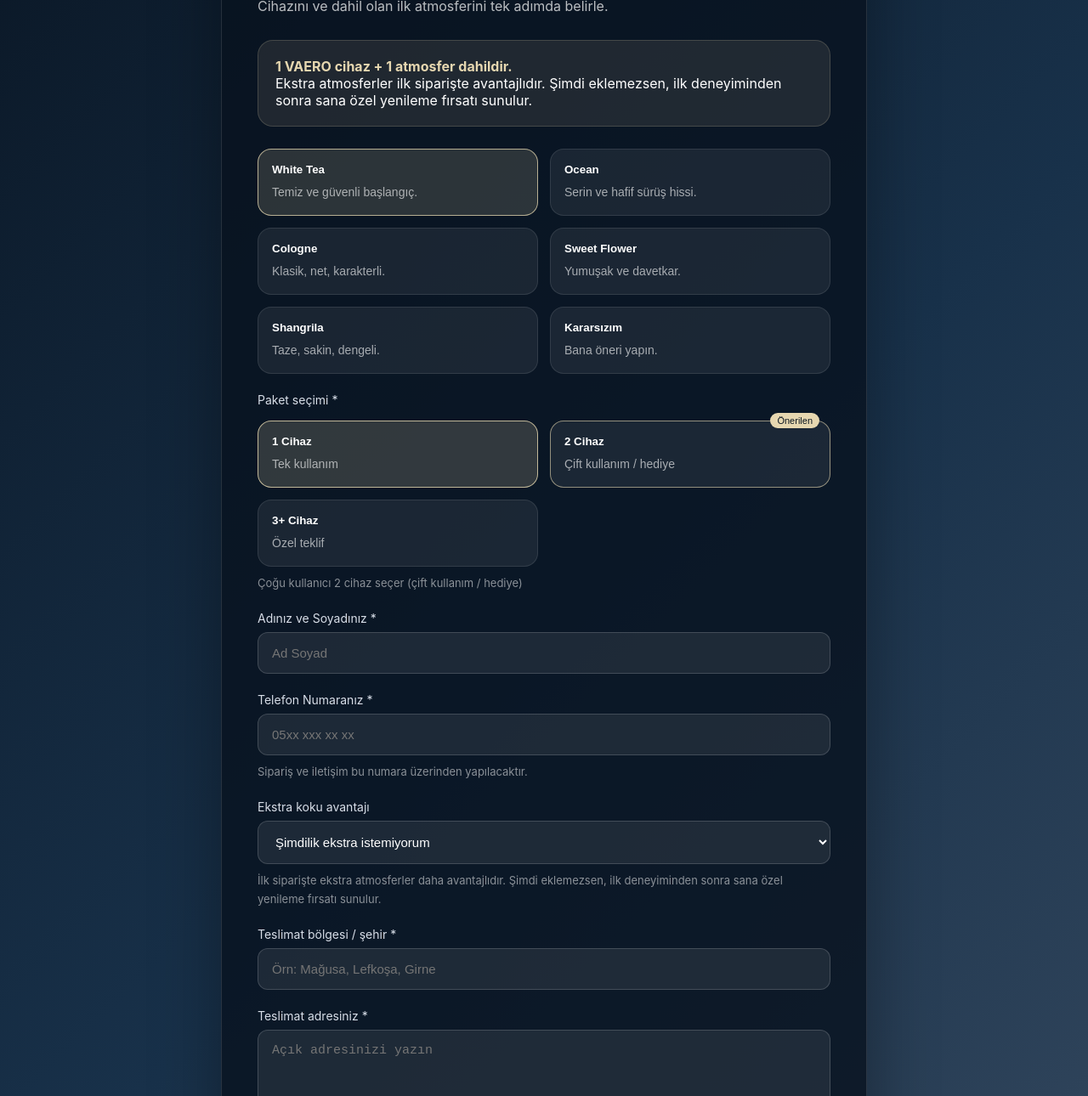
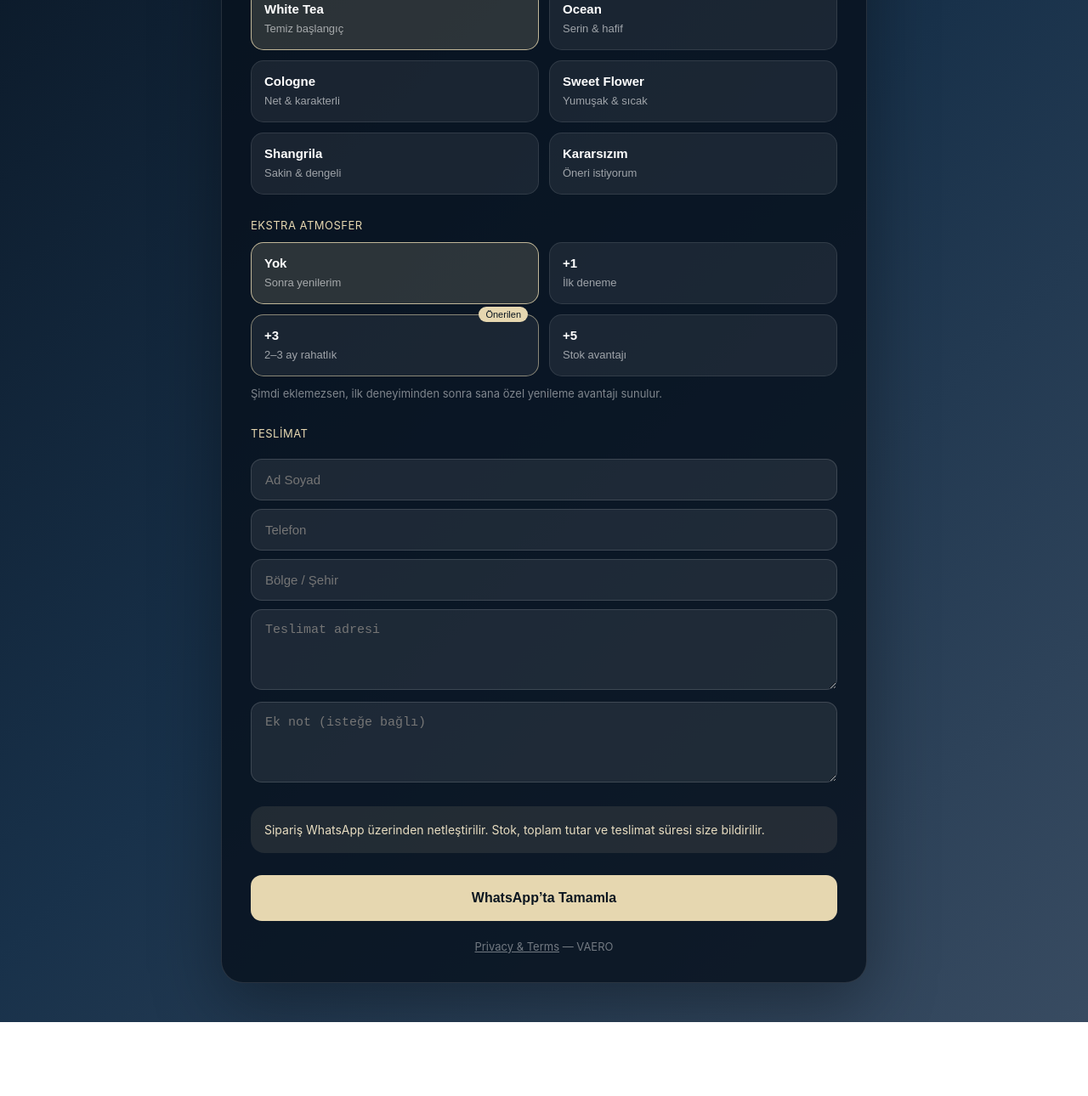
Before and after one commit to kanyfgk/vaero-order, a plain HTML site: page index.html in a window 1280 px wide. Shown: the part 554-1844 px from the top of the page at 85% size. After the commit the page ends 1757 px from the top, so only its background shows below. Drawn offline with nearby package versions, Linux system fonts and the light colour scheme.

Commit message:
Update index.html

```diff
--- a/index.html
+++ b/index.html
@@ -9,65 +9,29 @@
 <style>
 *{box-sizing:border-box;margin:0;padding:0}
 body{min-height:100vh;background:linear-gradient(135deg,#07111d,#18314a 55%,#384b61);color:white;font-family:-apple-system,BlinkMacSystemFont,"Segoe UI",Arial,sans-serif}
-.wrap{min-height:100vh;display:flex;align-items:center;justify-content:center;padding:60px 6%}
-.card{width:100%;max-width:760px;background:rgba(8,18,30,.80);border:1px solid rgba(255,255,255,.12);border-radius:26px;padding:42px;box-shadow:0 24px 80px rgba(0,0,0,.35)}
-.logo{font-family:"Oswald",Arial,sans-serif;font-size:42px;letter-spacing:6px;margin-bottom:10px}
-.kicker{color:#e6d7b0;font-size:13px;letter-spacing:1px;margin-bottom:30px}
-h1,h2{font-family:"Oswald",Arial,sans-serif;line-height:115%}
-h1{font-size:42px;margin-bottom:14px}
-h2{font-size:30px;margin:34px 0 14px}
-.intro,.muted{color:rgba(255,255,255,.72);font-size:16px;line-height:27px}
-.panel{margin:26px 0;padding:20px;border-radius:18px;background:rgba(230,215,176,.10);border:1px solid rgba(230,215,176,.18)}
-.panel strong{color:#e6d7b0}
-.scent-grid{display:grid;grid-template-columns:1fr 1fr;gap:14px;margin-top:16px}
-.scent-card{padding:16px;border-radius:16px;background:rgba(255,255,255,.07);border:1px solid rgba(255,255,255,.10)}
-.scent-card b{display:block;color:#fff;margin-bottom:8px}
-.scent-card span{color:rgba(255,255,255,.62);font-size:14px;line-height:22px}
-label{display:block;font-size:14px;color:#d8dee8;margin:22px 0 8px}
-input,select,textarea{width:100%;border:1px solid rgba(255,255,255,.16);background:rgba(255,255,255,.08);color:white;border-radius:12px;padding:15px 16px;font-size:15px;outline:none}
-select option{color:#111}
-textarea{min-height:105px;resize:vertical}
-.small{color:rgba(255,255,255,.52);font-size:13px;line-height:22px;margin-top:8px}
-.notice{margin-top:28px;padding:18px;border-radius:16px;background:rgba(230,215,176,.10);color:#e7dcc0;font-size:14px;line-height:24px}
-.btn{width:100%;margin-top:28px;border:0;border-radius:12px;padding:18px 24px;background:#e6d7b0;color:#0b1620;font-size:16px;font-weight:600;cursor:pointer}
-.footer{text-align:center;margin-top:24px;font-size:13px;color:rgba(255,255,255,.45)}
+.wrap{min-height:100vh;display:flex;align-items:center;justify-content:center;padding:46px 5%}
+.card{width:100%;max-width:760px;background:rgba(8,18,30,.82);border:1px solid rgba(255,255,255,.12);border-radius:26px;padding:34px;box-shadow:0 24px 80px rgba(0,0,0,.35)}
+.logo{font-family:"Oswald",Arial,sans-serif;font-size:42px;letter-spacing:6px;margin-bottom:8px}
+.kicker{color:#e6d7b0;font-size:12px;letter-spacing:1px;margin-bottom:24px}
+h1{font-family:"Oswald",Arial,sans-serif;font-size:40px;line-height:115%;margin-bottom:10px}
+.intro{color:rgba(255,255,255,.68);font-size:15px;line-height:24px;margin-bottom:26px}
+.block{margin-top:28px}
+.block-title{font-size:13px;color:#e6d7b0;letter-spacing:.5px;margin-bottom:12px}
+.grid{display:grid;grid-template-columns:1fr 1fr;gap:12px}
+.choice{padding:15px;border-radius:15px;background:rgba(255,255,255,.07);border:1px solid rgba(255,255,255,.10);color:white;text-align:left;cursor:pointer}
+.choice b{display:block;font-size:15px;margin-bottom:5px}
+.choice span{display:block;font-size:13px;color:rgba(255,255,255,.58);line-height:19px}
+.choice.active{border-color:rgba(230,215,176,.8);background:rgba(230,215,176,.16)}
+.choice.recommended{position:relative;border-color:rgba(230,215,176,.55)}
+.choice.recommended:after{content:"Önerilen";position:absolute;top:-10px;right:12px;background:#e6d7b0;color:#0b1620;font-size:11px;padding:3px 8px;border-radius:999px}
+input,textarea{width:100%;border:1px solid rgba(255,255,255,.14);background:rgba(255,255,255,.08);color:white;border-radius:13px;padding:15px 16px;font-size:15px;outline:none;margin-top:10px}
+textarea{min-height:95px;resize:vertical}
+.small{margin-top:10px;color:rgba(255,255,255,.48);font-size:13px;line-height:21px}
+.notice{margin-top:24px;padding:16px;border-radius:16px;background:rgba(230,215,176,.10);color:#e7dcc0;font-size:14px;line-height:23px}
+.btn{width:100%;margin-top:26px;border:0;border-radius:13px;padding:18px 24px;background:#e6d7b0;color:#0b1620;font-size:16px;font-weight:600;cursor:pointer}
+.footer{text-align:center;margin-top:22px;font-size:13px;color:rgba(255,255,255,.42)}
 .footer a{color:inherit;text-decoration:underline}
-@media(max-width:700px){.wrap{padding:34px 5%}.card{padding:30px 22px;border-radius:20px}h1{font-size:34px}.logo{font-size:36px}.scent-grid{grid-template-columns:1fr}}
-.scent-btn{
-  text-align:left;
-  cursor:pointer;
-  color:white;
-}
-.scent-btn.active{
-  border-color:rgba(230,215,176,.75);
-  background:rgba(230,215,176,.16);
-}
-  .package-btn{
-  cursor:pointer;
-  text-align:left;
-}
-
-.package-btn.active{
-  border-color:rgba(230,215,176,.8);
-  background:rgba(230,215,176,.18);
-}
-
-.package-btn.recommended{
-  border:1px solid rgba(230,215,176,.6);
-  position:relative;
-}
-
-.package-btn.recommended::after{
-  content:"Önerilen";
-  position:absolute;
-  top:-10px;
-  right:12px;
-  font-size:11px;
-  background:#e6d7b0;
-  color:#0b1620;
-  padding:3px 8px;
-  border-radius:999px;
-}
+@media(max-width:700px){.card{padding:28px 20px;border-radius:20px}h1{font-size:34px}.logo{font-size:36px}.grid{grid-template-columns:1fr}}
 </style>
 </head>
 
@@ -75,113 +39,70 @@
 <div class="wrap">
   <div class="card">
     <div class="logo">VAERO</div>
-    <div class="kicker">SİPARİŞ BAŞLANGICI</div>
+    <div class="kicker">SİPARİŞ EKRANI</div>
 
-    <h1>İlk atmosferini seç.</h1>
-    <p class="intro">
-      VAERO yalnızca bir cihaz değil; araç içinde daha temiz, kontrollü ve kişisel bir atmosfer kurma sistemidir.
-    </p>
+    <h1>Atmosferini oluştur.</h1>
+    <p class="intro">Cihazını, ilk atmosferini ve teslimat bilgilerini seç. Sipariş WhatsApp’ta netleşir.</p>
 
-    <div class="panel">
-      <strong>Paket içeriği:</strong><br>
-      1 VAERO cihaz + 1 seçili koku dahildir. Sipariş WhatsApp üzerinden onaylanmadan kesinleşmez.
-    </div>
+    <form id="orderForm">
 
-    <h2>Paketini seç</h2>
-<p class="muted">Cihazını ve dahil olan ilk atmosferini tek adımda belirle.</p>
+      <div class="block">
+        <div class="block-title">PAKET</div>
+        <div class="grid">
+          <button type="button" class="choice package-btn active" data-product="1 VAERO cihaz + 1 atmosfer" data-quantity="1">
+            <b>1 Cihaz</b><span>1 atmosfer dahil</span>
+          </button>
+          <button type="button" class="choice package-btn recommended" data-product="2 VAERO cihaz + 2 atmosfer" data-quantity="2">
+            <b>2 Cihaz</b><span>Çift kullanım / hediye</span>
+          </button>
+          <button type="button" class="choice package-btn" data-product="3+ VAERO cihaz" data-quantity="3+">
+            <b>3+ Cihaz</b><span>Özel teklif</span>
+          </button>
+        </div>
+      </div>
 
-<div class="panel">
-  <strong>1 VAERO cihaz + 1 atmosfer dahildir.</strong><br>
-  Ekstra atmosferler ilk siparişte avantajlıdır. Şimdi eklemezsen, ilk deneyiminden sonra sana özel yenileme fırsatı sunulur.
-</div>
+      <div class="block">
+        <div class="block-title">İLK ATMOSFER</div>
+        <div class="grid">
+          <button type="button" class="choice scent-btn active" data-scent="White Tea — temiz & ferah"><b>White Tea</b><span>Temiz başlangıç</span></button>
+          <button type="button" class="choice scent-btn" data-scent="Ocean — serin & rahatlatıcı"><b>Ocean</b><span>Serin & hafif</span></button>
+          <button type="button" class="choice scent-btn" data-scent="Cologne — klasik & güçlü"><b>Cologne</b><span>Net & karakterli</span></button>
+          <button type="button" class="choice scent-btn" data-scent="Sweet Flower — yumuşak & tatlı"><b>Sweet Flower</b><span>Yumuşak & sıcak</span></button>
+          <button type="button" class="choice scent-btn" data-scent="Shangrila — taze & hafif"><b>Shangrila</b><span>Sakin & dengeli</span></button>
+          <button type="button" class="choice scent-btn" data-scent="Kararsızım, siz önerin"><b>Kararsızım</b><span>Öneri istiyorum</span></button>
+        </div>
+      </div>
 
-<div class="scent-grid">
-  <button type="button" class="scent-card scent-btn active" data-scent="White Tea — temiz & ferah">
-    <b>White Tea</b><span>Temiz ve güvenli başlangıç.</span>
-  </button>
+      <div class="block">
+        <div class="block-title">EKSTRA ATMOSFER</div>
+        <div class="grid">
+          <button type="button" class="choice extra-btn active" data-extra="Şimdilik ekstra istemiyorum"><b>Yok</b><span>Sonra yenilerim</span></button>
+          <button type="button" class="choice extra-btn" data-extra="+1 ekstra koku avantajı istiyorum"><b>+1</b><span>İlk deneme</span></button>
+          <button type="button" class="choice extra-btn recommended" data-extra="+3 ekstra koku avantajı istiyorum"><b>+3</b><span>2–3 ay rahatlık</span></button>
+          <button type="button" class="choice extra-btn" data-extra="+5 ekstra koku avantajı istiyorum"><b>+5</b><span>Stok avantajı</span></button>
+        </div>
+        <div class="small">Şimdi eklemezsen, ilk deneyiminden sonra sana özel yenileme avantajı sunulur.</div>
+      </div>
 
-  <button type="button" class="scent-card scent-btn" data-scent="Ocean — serin & rahatlatıcı">
-    <b>Ocean</b><span>Serin ve hafif sürüş hissi.</span>
-  </button>
+      <div class="block">
+        <div class="block-title">TESLİMAT</div>
+        <input id="name" type="text" required placeholder="Ad Soyad">
+        <input id="phone" type="tel" required placeholder="Telefon">
+        <input id="region" type="text" required placeholder="Bölge / Şehir">
+        <textarea id="address" required placeholder="Teslimat adresi"></textarea>
+        <textarea id="note" placeholder="Ek not (isteğe bağlı)"></textarea>
+      </div>
 
-  <button type="button" class="scent-card scent-btn" data-scent="Cologne — klasik & güçlü">
-    <b>Cologne</b><span>Klasik, net, karakterli.</span>
-  </button>
-
-  <button type="button" class="scent-card scent-btn" data-scent="Sweet Flower — yumuşak & tatlı">
-    <b>Sweet Flower</b><span>Yumuşak ve davetkar.</span>
-  </button>
-
-  <button type="button" class="scent-card scent-btn" data-scent="Shangrila — taze & hafif">
-    <b>Shangrila</b><span>Taze, sakin, dengeli.</span>
-  </button>
-
-  <button type="button" class="scent-card scent-btn" data-scent="Kararsızım, siz önerin">
-    <b>Kararsızım</b><span>Bana öneri yapın.</span>
-  </button>
-</div>
-
-<input type="hidden" id="scent" value="White Tea — temiz & ferah">
-<label>Paket seçimi *</label>
-<div class="scent-grid">
-
-  <button type="button" class="scent-card package-btn active" data-product="1 cihaz">
-    <b>1 Cihaz</b>
-    <span>Tek kullanım</span>
-  </button>
-
-  <button type="button" class="scent-card package-btn recommended" data-product="2 cihaz">
-    <b>2 Cihaz</b>
-    <span>Çift kullanım / hediye</span>
-  </button>
-
-  <button type="button" class="scent-card package-btn" data-product="3_plus">
-    <b>3+ Cihaz</b>
-    <span>Özel teklif</span>
-  </button>
-
-</div>
-
-<input type="hidden" id="product" value="1 cihaz">
-    <div class="small">
-Çoğu kullanıcı 2 cihaz seçer (çift kullanım / hediye)
-</div>
-
-<input type="hidden" id="quantity" value="1">
-    <form id="orderForm">
-      <label>Adınız ve Soyadınız *</label>
-      <input id="name" type="text" required placeholder="Ad Soyad">
-
-      <label>Telefon Numaranız *</label>
-      <input id="phone" type="tel" required placeholder="05xx xxx xx xx">
-      <div class="small">Sipariş ve iletişim bu numara üzerinden yapılacaktır.</div>
-
-      <label>Ekstra koku avantajı</label>
-      <select id="extra_scent">
-        <option>Şimdilik ekstra istemiyorum</option>
-        <option>+1 ekstra koku avantajı istiyorum</option>
-        <option>+3 ekstra koku avantajı istiyorum</option>
-        <option>+5 ekstra koku avantajı istiyorum</option>
-        <option>5+ koku için WhatsApp’ta teklif isteyeceğim</option>
-      </select>
-      <div class="small">
-İlk siparişte ekstra atmosferler daha avantajlıdır. Şimdi eklemezsen, ilk deneyiminden sonra sana özel yenileme fırsatı sunulur.
-</div>
-
-      <label>Teslimat bölgesi / şehir *</label>
-      <input id="region" type="text" required placeholder="Örn: Mağusa, Lefkoşa, Girne">
-
-      <label>Teslimat adresiniz *</label>
-      <textarea id="address" required placeholder="Açık adresinizi yazın"></textarea>
-
-      <label>Ek not</label>
-      <textarea id="note" placeholder="Örn: Akşam teslim uygun olur / ikinci cihaz hediye olacak"></textarea>
+      <input type="hidden" id="product" value="1 VAERO cihaz + 1 atmosfer">
+      <input type="hidden" id="quantity" value="1">
+      <input type="hidden" id="scent" value="White Tea — temiz & ferah">
+      <input type="hidden" id="extra_scent" value="Şimdilik ekstra istemiyorum">
 
       <div class="notice">
-        Siparişiniz WhatsApp üzerinden netleştirilir. Toplam tutar, stok durumu, ekstra koku avantajı ve teslimat süresi sizinle paylaşılır.
+        Sipariş WhatsApp üzerinden netleştirilir. Stok, toplam tutar ve teslimat süresi size bildirilir.
       </div>
 
-      <button class="btn" type="submit">Siparişimi WhatsApp’ta Netleştir</button>
+      <button class="btn" type="submit">WhatsApp’ta Tamamla</button>
     </form>
 
     <div class="footer">
@@ -192,25 +113,29 @@
 
 <script>
 const SUPABASE_URL = "https://wpfiszzxlwkmaqcqmywa.supabase.co";
-const SUPABASE_KEY = "eyJhbGciOiJIUzI1NiIsInR5cCI6IkpXVCJ9.eyJpc3MiOiJzdXBhYmFzZSIsInJlZiI6IndwZmlzenp4bHdrbWFxY3FteXdhIiwicm9sZSI6ImFub24iLCJpYXQiOjE3NzY4MDUyMDEsImV4cCI6MjA5MjM4MTIwMX0.YBbH0KlkJ58Yxq3VK4jRxii4_OV4EJUMv4pj6eJSico";
+const SUPABASE_KEY = "BURAYA_MEVCUT_SUPABASE_KEY";
 const WHATSAPP_NUMBER = "905391152765";
 
 function clean(v){ return String(v || "").trim(); }
 
-document.querySelectorAll(".scent-btn").forEach(btn=>{
-  btn.addEventListener("click", ()=>{
-    document.querySelectorAll(".scent-btn").forEach(b=>b.classList.remove("active"));
-    btn.classList.add("active");
-    document.getElementById("scent").value = btn.dataset.scent;
+function setupChoice(selector, hiddenId, dataName){
+  document.querySelectorAll(selector).forEach(btn=>{
+    btn.addEventListener("click", ()=>{
+      document.querySelectorAll(selector).forEach(b=>b.classList.remove("active"));
+      btn.classList.add("active");
+      document.getElementById(hiddenId).value = btn.dataset[dataName];
+
+      if(selector === ".package-btn"){
+        document.getElementById("quantity").value = btn.dataset.quantity;
+      }
+    });
   });
-});
-  document.querySelectorAll(".package-btn").forEach(btn=>{
-  btn.addEventListener("click", ()=>{
-    document.querySelectorAll(".package-btn").forEach(b=>b.classList.remove("active"));
-    btn.classList.add("active");
-    document.getElementById("product").value = btn.dataset.product;
-  });
-});
+}
+
+setupChoice(".package-btn", "product", "product");
+setupChoice(".scent-btn", "scent", "scent");
+setupChoice(".extra-btn", "extra_scent", "extra");
+
 document.getElementById("orderForm").addEventListener("submit", async function(e){
   e.preventDefault();
 
@@ -227,8 +152,8 @@
     status: "new"
   };
 
-  if(!order.name || !order.phone || !order.scent || !order.region || !order.address){
-    alert("Lütfen zorunlu alanları doldurun.");
+  if(!order.name || !order.phone || !order.region || !order.address){
+    alert("Lütfen teslimat bilgilerini doldurun.");
     return;
   }
 
@@ -254,7 +179,7 @@
   const orderLink = window.location.origin + "/view.html?order=" + orderId;
 
   const msg = encodeURIComponent(
-    "Merhaba, VAERO sipariş formunu doldurdum.\n\nSipariş detayım:\n" + orderLink
+    "Merhaba, VAERO siparişimi oluşturdum.\n\nSipariş detayım:\n" + orderLink
   );
 
   await new Promise(resolve => setTimeout(resolve, 1000));
```
